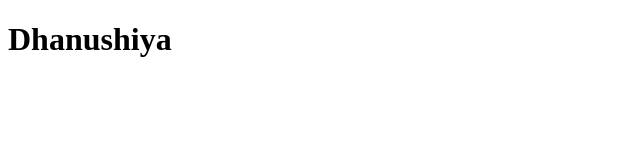
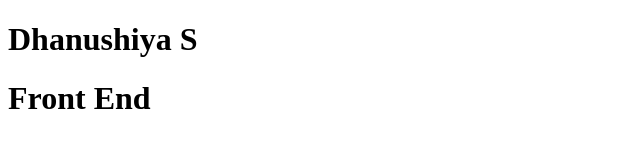
Before and after one commit to dhanushiya-17/samplerepo, a plain HTML site: page index.html in a window 1280 px wide. Shown: the whole page, without its empty margins (0-640 px from the left). Drawn offline with Linux system fonts and the light colour scheme.

Commit message:
feat : added front end

```diff
--- a/index.html
+++ b/index.html
@@ -6,6 +6,7 @@
     <title>Document</title>
 </head>
 <body>
-    <h1>Dhanushiya</h1>
+    <h1>Dhanushiya S</h1>
+    <h1>Front End</h1>
 </body>
 </html>
```
